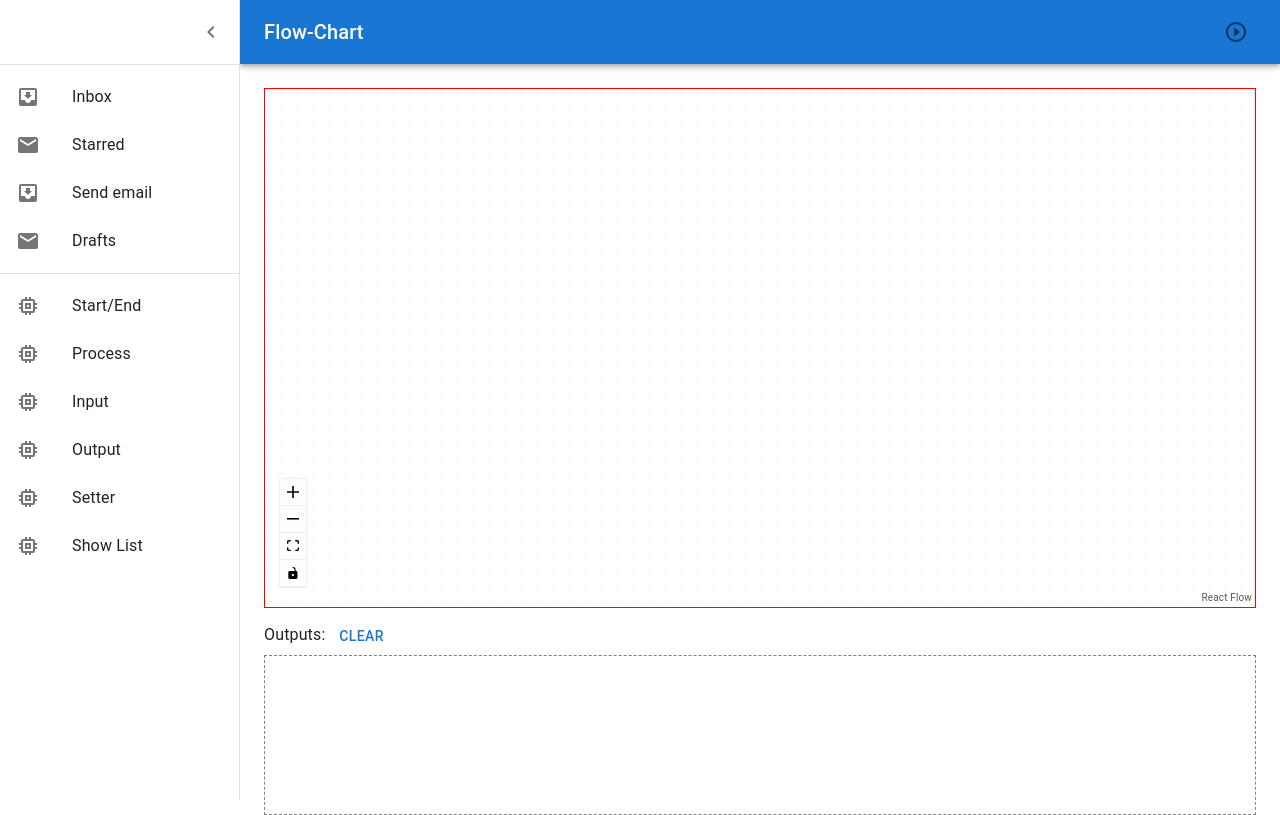
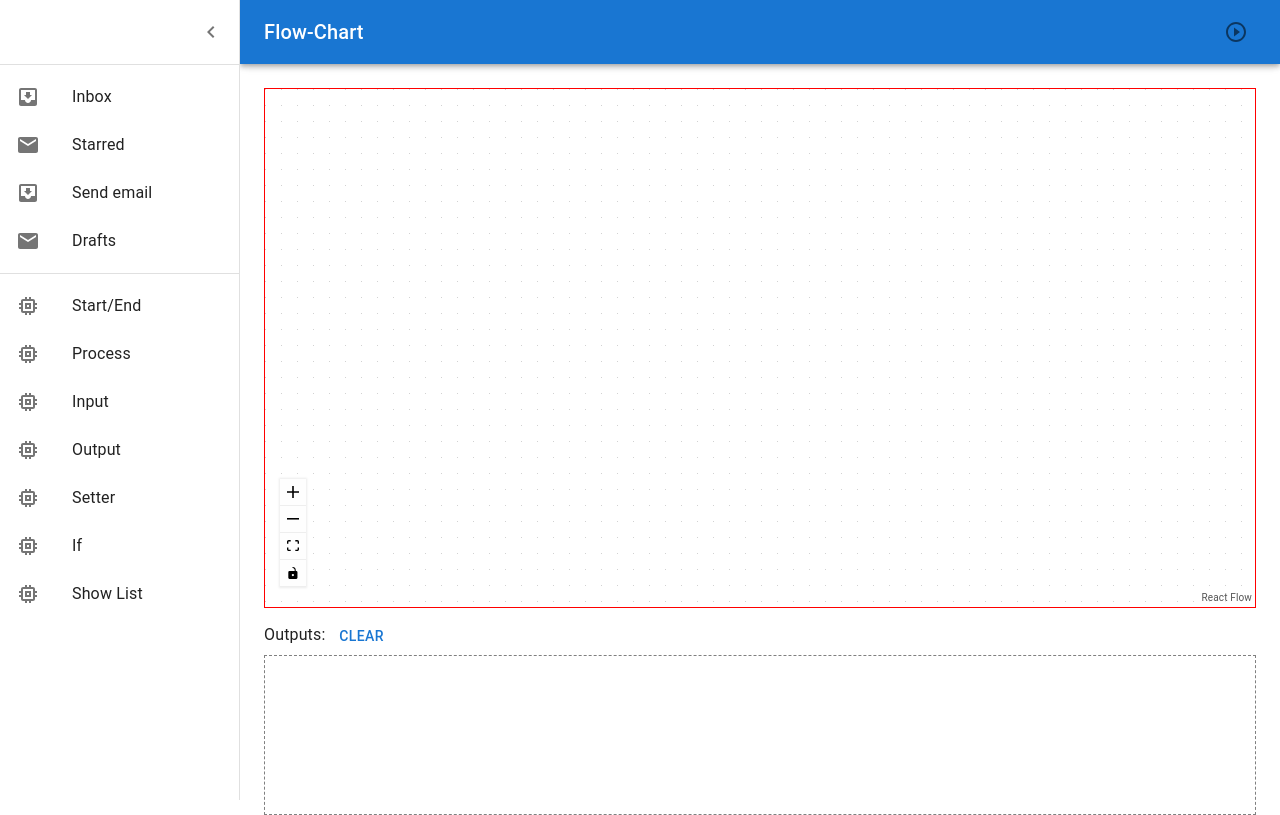
Before and after one commit to NaveenDanj/react-flow-chart, a React (Create React App) app: page / in a window 1280 px wide. Built offline with nearby package versions, Linux system fonts and the light colour scheme.

Commit message:
added node

```diff
--- a/src/components/Drawer/SideBarNodeList.js
+++ b/src/components/Drawer/SideBarNodeList.js
@@ -16,6 +16,7 @@ import OutputNode from '../Nodes/OutputNode';
 import SetNode from '../Nodes/SetNode';
 
 import Node from '../../Lib/Node';
+import IfNode from '../Nodes/IfNode';
 
 
 
@@ -131,6 +132,30 @@ function SideBarNodeList() {
 
     }
 
+
+    const handleAddIfNode = () => {
+
+        let lastNodes =[...Nodes];
+
+        let newNode = {
+            id :  Nodes.length + 1 + '',
+            data: { label: (
+                <IfNode id={Nodes.length + 1 + ''}  />
+            ) },
+            position: { x: 250, y: 25 },
+            isHidden : false,
+            style: { border: '1px solid #777', width : 'auto'   },
+            nodeData : new Node({id : Nodes.length + 1 + '' } , 'twoWay', 'If' , null)
+        }
+
+        lastNodes.push(newNode);
+        dispatch(resetNodes())
+        dispatch( setNodes(lastNodes) );
+
+    }
+
+
+
     const showNodes = () => {
         console.log('the nodes are ' , Nodes);
         console.log('the var list is ' , Vars);
@@ -176,6 +201,13 @@ function SideBarNodeList() {
                 <ListItemText primary={'Setter'} />
             </ListItem>
 
+            <ListItem onClick={() => handleAddIfNode()} button key={"If"}>
+                <ListItemIcon>
+                    <MemoryIcon />
+                </ListItemIcon>
+                <ListItemText primary={'If'} />
+            </ListItem>
+
             <ListItem onClick={() => showNodes()} button key={"Show List"}>
                 <ListItemIcon>
                     <MemoryIcon />
--- /dev/null
+++ b/src/components/Nodes/IfNode.js
@@ -0,0 +1,44 @@
+import React from 'react'
+import Grid from '@mui/material/Grid';
+import FormControl from '@mui/material/FormControl';
+import TextField from '@mui/material/TextField';
+import { Handle } from 'react-flow-renderer';
+
+
+function IfNode(props) {
+  return (
+    <div>
+        <label>If</label>
+        <Grid container spacing={2}>
+
+            <Grid item xs={12}>
+
+                <FormControl sx={{ m: 1, minWidth: 80 }}>
+                    <TextField  id="outlined-basic" label="If Condition" variant="outlined" size="small" />
+                </FormControl>
+
+
+            </Grid>
+
+        </Grid>
+
+        <Handle
+            position="left"
+            id="b"
+            style={{ bottom: 10, background: '#555' }}
+            isConnectable={true}
+        />
+
+        <Handle
+            position="right"
+            id="a"
+            style={{ top: 10, background: '#555' }}
+            isConnectable={true}
+        />
+
+
+    </div>
+  )
+}
+
+export default IfNode
```
